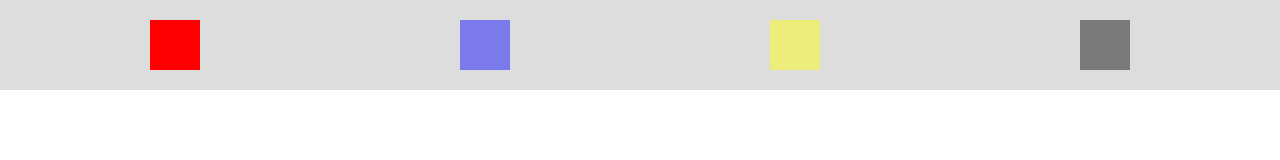
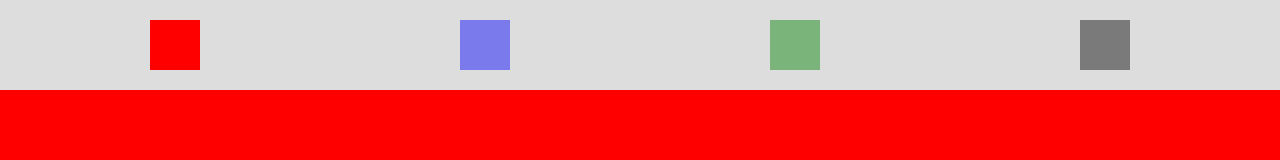
Before and after one commit to ElMohands110/test3, a plain HTML site: page index.html in a window 1280 px wide. Both pictures are taken after a click on the element 175 px from the left and 45 px from the top of the page. Drawn offline with Linux system fonts and the light colour scheme.

Commit message:
third commit

```diff
--- a/index.html
+++ b/index.html
@@ -2,7 +2,7 @@
 <html lang="en">
 <head>
     <meta charset="UTF-8">
-    <meta name="viewport" content="width=display-width, initial-scale=1.0">
+<!--    <meta name="viewport" content="width:display-width, initial-scale=1.0">-->
     <title>Color Task</title>
     <link rel="stylesheet" href="style.css">
 </head>
--- a/script.js
+++ b/script.js
@@ -1,17 +1,21 @@
 let list = document.querySelectorAll('.single_color')
 
-// if (window.localStorage.color) {
-//     document.body.style.color = window.localStorage.color
-// }
-
+if (window.localStorage.color) {
+    document.body.style.backgroundColor = window.localStorage.color
+    list.forEach((el) => {
+        el.classList.remove("active")
+    })
+    document.querySelector(`[data-color="${window.localStorage.color}"]`).classList.add("active")
+}
 
 list.forEach((li) => {
-    li.addEventListener("click", function () {
-        list.forEach((e) => {
-            e.classList.remove("active")
+    li.addEventListener("click", (e) => {
+        list.forEach((el) => {
+            el.classList.remove("active")
         })
-        li.classList.add("active")
-        window.localStorage.setItem("color", li.getAttribute("data-color"))
+        e.currentTarget.classList.add("active")
+        window.localStorage.setItem("color", e.currentTarget.dataset.color)
+        document.body.style.backgroundColor = e.currentTarget.dataset.color
     })
 
 })
--- a/style.css
+++ b/style.css
@@ -26,7 +26,7 @@
     background-color: blue;
 }
 .single_color:nth-child(3) {
-    background-color: yellow;
+    background-color: green;
 }
 .single_color:nth-child(4) {
     background-color: black;
```
Also changed, not shown: 1 other file.
